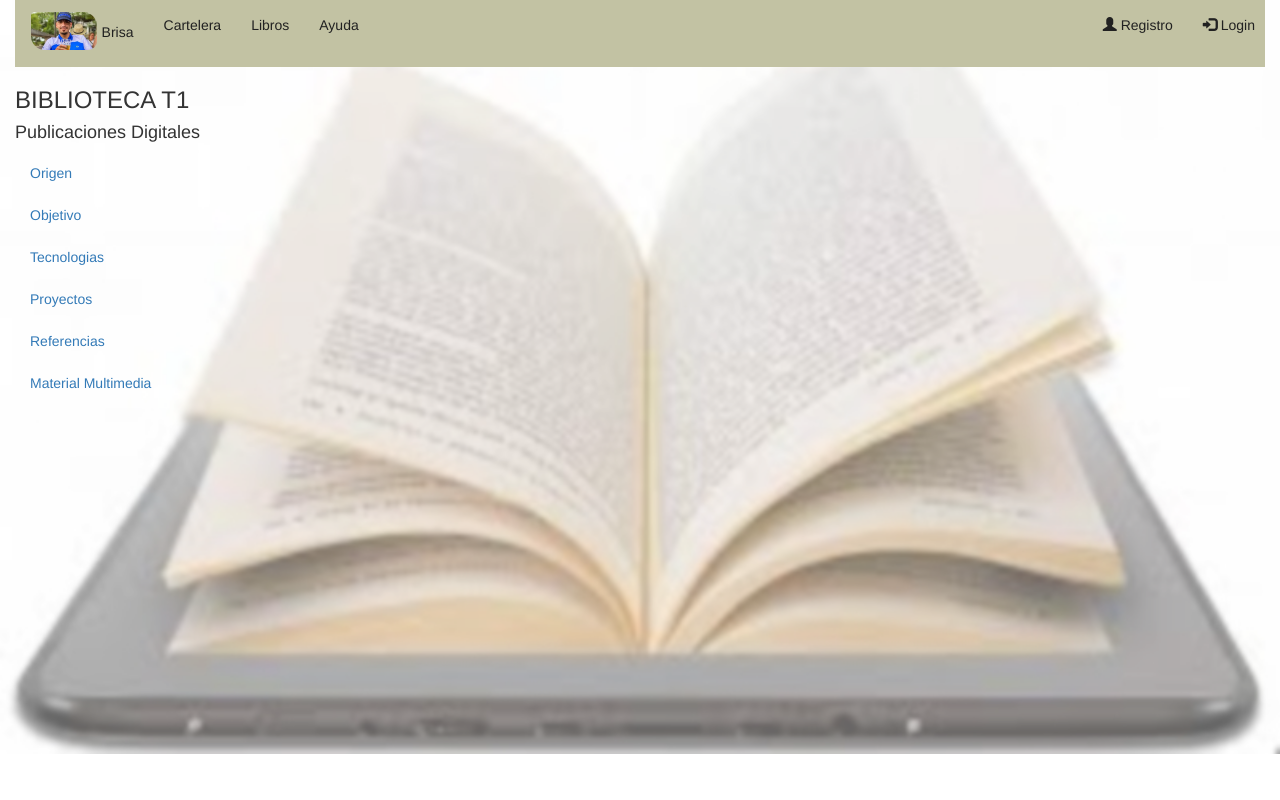
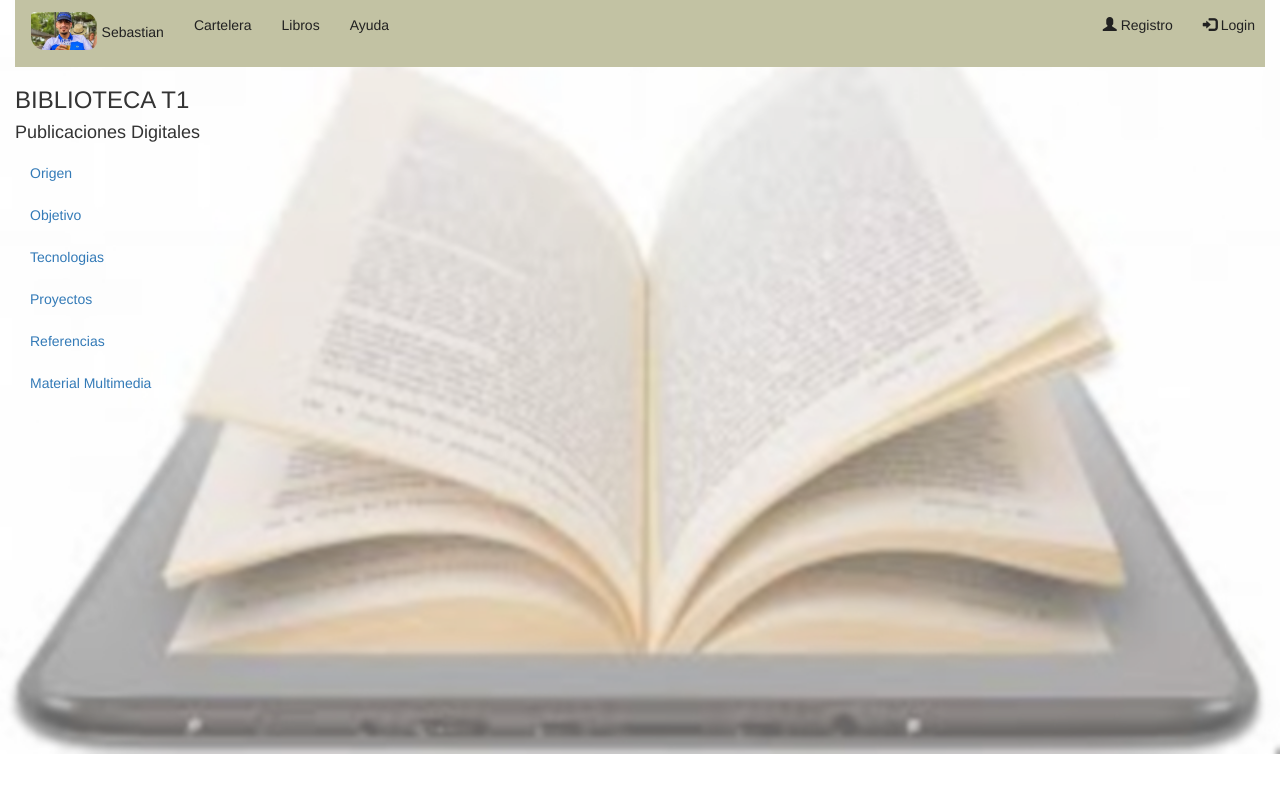
Before and after one commit to sebvam/biblio-t1, a PHP site: page /index.php in a window 1280 px wide. Run offline with PHP 8.4, Linux system fonts and the light colour scheme; data comes from the database, SQL or seed files in the repository; some libraries are stand-ins or nearby versions.

```diff
--- a/menu_bs.php
+++ b/menu_bs.php
@@ -72,7 +72,7 @@ pre {
       <ul class="nav navbar-nav ">
         <li><a href="index.php"><!--<span class="glyphicon glyphicon-home"></span>-->
       <img src="mi_logo.png" alt="Logo" style="height: 40px; margin-top: -4px;">
-      Brisa
+		Sebastian
       </a></li>
 		<li><a href="cartelera.php">Cartelera</a></li>
 		<li><a href="abm_ld.php">Libros</a></li>
```
